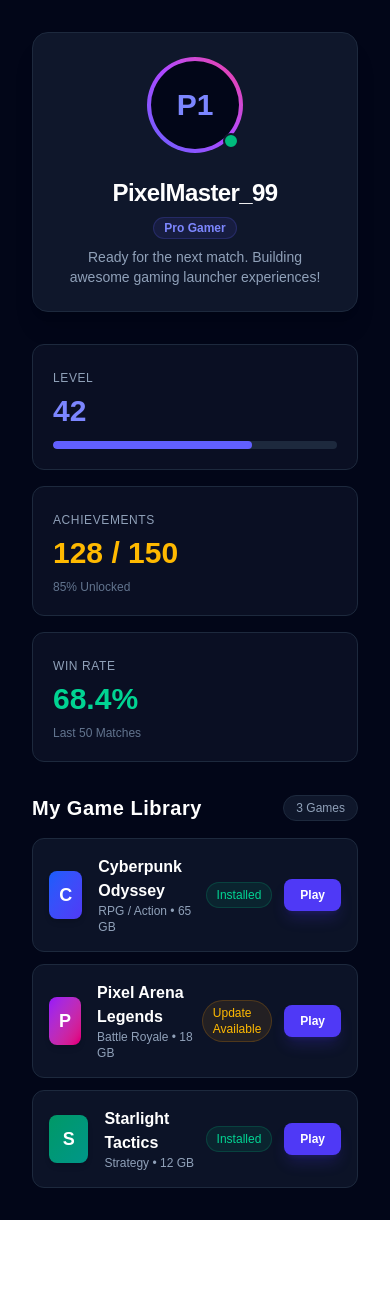
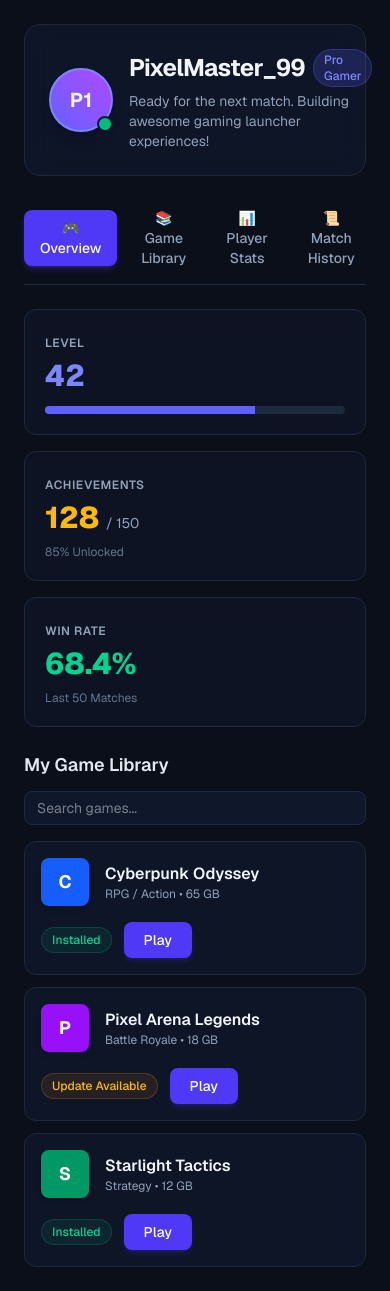
Before and after one commit to mrhlaingdev/pixel-forge-launcher, a Next.js app: page / in a window 390 px wide. Before the commit the page ends 1220 px from the top, so only its background shows below. Built offline with nearby package versions, Linux system fonts and the light colour scheme.

Commit message:
feat: Add full interactive navigation tabs and responsive game state controls

```diff
--- a/app/page.tsx
+++ b/app/page.tsx
@@ -1,142 +1,275 @@
-'use client';
+"use client";
 
-import { useState } from 'react';
+import { useState, useEffect } from "react";
+
+interface Game {
+  id: string;
+  title: string;
+  genre: string;
+  size: string;
+  status: "Installed" | "Update Available" | "Not Installed";
+  color: string;
+  initials: string;
+}
+
+const GAMES: Game[] = [
+  { id: "1", title: "Cyberpunk Odyssey", genre: "RPG / Action", size: "65 GB", status: "Installed", color: "bg-blue-600", initials: "C" },
+  { id: "2", title: "Pixel Arena Legends", genre: "Battle Royale", size: "18 GB", status: "Update Available", color: "bg-purple-600", initials: "P" },
+  { id: "3", title: "Starlight Tactics", genre: "Strategy", size: "12 GB", status: "Installed", color: "bg-emerald-600", initials: "S" },
+];
 
 export default function Home() {
-  const [launchingId, setLaunchingId] = useState<number | null>(null);
-  const [progress, setProgress] = useState<number>(0);
+  const [activeTab, setActiveTab] = useState<"overview" | "library" | "stats" | "history">("overview");
+  const [launchingId, setLaunchingId] = useState<string | null>(null);
+  const [launchProgress, setLaunchProgress] = useState(0);
+  const [activeGame, setActiveGame] = useState<string | null>(null);
+  const [notification, setNotification] = useState<string | null>(null);
+  const [searchQuery, setSearchQuery] = useState("");
 
-  const games = [
-    { id: 1, title: "Cyberpunk Odyssey", genre: "RPG / Action", status: "Installed", size: "65 GB", color: "from-blue-600 to-indigo-600" },
-    { id: 2, title: "Pixel Arena Legends", genre: "Battle Royale", status: "Update Available", size: "18 GB", color: "from-purple-600 to-pink-600" },
-    { id: 3, title: "Starlight Tactics", genre: "Strategy", status: "Installed", size: "12 GB", color: "from-emerald-600 to-teal-600" },
-  ];
-
-  const handleLaunch = (id: number) => {
+  const handleLaunch = (id: string, title: string) => {
+    if (launchingId || activeGame === id) return;
     setLaunchingId(id);
-    setProgress(0);
+    setLaunchProgress(0);
 
     const interval = setInterval(() => {
-      setProgress((prev) => {
+      setLaunchProgress((prev) => {
         if (prev >= 100) {
           clearInterval(interval);
-          setTimeout(() => {
           setLaunchingId(null);
-            setProgress(0);
-          }, 1000);
+          setActiveGame(id);
+          showToast(`🚀 ${title} launched successfully!`);
           return 100;
         }
-        return prev + 20;
+        return prev + 25;
       });
-    }, 300);
+    }, 400);
   };
 
+  const handleStopGame = (title: string) => {
+    setActiveGame(null);
+    showToast(`🛑 ${title} has been closed.`);
+  };
+
+  const showToast = (msg: string) => {
+    setNotification(msg);
+    setTimeout(() => setNotification(null), 3000);
+  };
+
+  const filteredGames = GAMES.filter(
+    (g) =>
+      g.title.toLowerCase().includes(searchQuery.toLowerCase()) ||
+      g.genre.toLowerCase().includes(searchQuery.toLowerCase())
+  );
+
   return (
-    <main className="min-h-screen bg-slate-950 text-slate-100 p-8">
-      <div className="max-w-4xl mx-auto space-y-8">
-        {/* Header / Player Profile Section */}
-        <section className="bg-slate-900 border border-slate-800 rounded-2xl p-6 shadow-xl">
-          <div className="flex flex-col sm:flex-row items-center gap-6">
+    <main className="min-h-screen bg-[#0b0f19] text-slate-100 p-6 md:p-10 font-sans">
+      <div className="max-w-5xl mx-auto space-y-6">
+
+        {/* Notification Toast */}
+        {notification && (
+          <div className="fixed top-5 right-5 bg-indigo-600 text-white px-5 py-3 rounded-lg shadow-lg border border-indigo-400 transition-all z-50">
+            {notification}
+          </div>
+        )}
+
+        {/* Header Section */}
+        <header className="flex flex-col md:flex-row md:items-center justify-between gap-4 bg-slate-900/80 p-6 rounded-2xl border border-slate-800 backdrop-blur-md">
+          <div className="flex items-center gap-4">
             <div className="relative">
-              <div className="w-24 h-24 rounded-full bg-gradient-to-tr from-indigo-500 via-purple-500 to-pink-500 p-1">
-                <div className="w-full h-full bg-slate-950 rounded-full flex items-center justify-center overflow-hidden">
-                  <span className="text-3xl font-bold text-indigo-400">P1</span>
+              <div className="w-16 h-16 rounded-full bg-gradient-to-tr from-indigo-500 to-purple-500 flex items-center justify-center text-xl font-bold border-2 border-indigo-400 shadow-lg">
+                P1
               </div>
+              <span className="absolute bottom-0 right-0 w-4 h-4 bg-emerald-500 border-2 border-slate-900 rounded-full" />
             </div>
-              <span className="absolute bottom-1 right-1 w-4 h-4 bg-emerald-500 border-2 border-slate-900 rounded-full"></span>
-            </div>
-
-            <div className="flex-1 text-center sm:text-left space-y-2">
-              <div className="flex flex-col sm:flex-row sm:items-center gap-2">
-                <h1 className="text-2xl font-bold tracking-tight text-white">PixelMaster_99</h1>
-                <span className="inline-block px-2.5 py-0.5 text-xs font-semibold bg-indigo-500/10 text-indigo-400 border border-indigo-500/20 rounded-full w-fit mx-auto sm:mx-0">
+            <div>
+              <div className="flex items-center gap-2">
+                <h1 className="text-2xl font-bold tracking-tight">PixelMaster_99</h1>
+                <span className="text-xs bg-indigo-500/20 text-indigo-400 px-2.5 py-0.5 rounded-full font-medium border border-indigo-500/30">
                   Pro Gamer
                 </span>
               </div>
-              <p className="text-sm text-slate-400">
+              <p className="text-sm text-slate-400 mt-1">
                 Ready for the next match. Building awesome gaming launcher experiences!
               </p>
             </div>
           </div>
-        </section>
+        </header>
 
-        {/* Player Stats Section */}
-        <section className="grid grid-cols-1 md:grid-cols-3 gap-4">
-          <div className="bg-slate-900/60 border border-slate-800 p-5 rounded-xl">
-            <span className="text-xs text-slate-400 font-medium uppercase tracking-wider">Level</span>
+        {/* Navigation Tabs (Interactivity Core) */}
+        <nav className="flex items-center gap-2 border-b border-slate-800 pb-2">
+          {(["overview", "library", "stats", "history"] as const).map((tab) => (
+            <button
+              key={tab}
+              onClick={() => setActiveTab(tab)}
+              className={`px-4 py-2 rounded-lg text-sm font-medium transition-all capitalize ${
+                activeTab === tab
+                  ? "bg-indigo-600 text-white shadow-md shadow-indigo-600/30"
+                  : "text-slate-400 hover:text-white hover:bg-slate-800/50"
+              }`}
+            >
+              {tab === "overview" && "🎮 Overview"}
+              {tab === "library" && "📚 Game Library"}
+              {tab === "stats" && "📊 Player Stats"}
+              {tab === "history" && "📜 Match History"}
+            </button>
+          ))}
+        </nav>
+
+        {/* Tab Content: OVERVIEW / LIBRARY */}
+        {(activeTab === "overview" || activeTab === "library") && (
+          <section className="space-y-6">
+
+            {/* Quick Stats Grid */}
+            <div className="grid grid-cols-1 md:grid-cols-3 gap-4">
+              <div className="bg-slate-900/60 p-5 rounded-xl border border-slate-800 hover:border-slate-700 transition">
+                <span className="text-xs font-semibold text-slate-400 tracking-wider uppercase">Level</span>
                 <div className="text-3xl font-extrabold text-indigo-400 mt-1">42</div>
                 <div className="w-full bg-slate-800 h-2 rounded-full mt-3 overflow-hidden">
-              <div className="bg-indigo-500 h-full w-[70%] rounded-full"></div>
+                  <div className="bg-indigo-500 h-full w-[70%]" />
                 </div>
               </div>
 
-          <div className="bg-slate-900/60 border border-slate-800 p-5 rounded-xl">
-            <span className="text-xs text-slate-400 font-medium uppercase tracking-wider">Achievements</span>
-            <div className="text-3xl font-extrabold text-amber-400 mt-1">128 / 150</div>
+              <div className="bg-slate-900/60 p-5 rounded-xl border border-slate-800 hover:border-slate-700 transition">
+                <span className="text-xs font-semibold text-slate-400 tracking-wider uppercase">Achievements</span>
+                <div className="text-3xl font-extrabold text-amber-400 mt-1">128 <span className="text-sm font-normal text-slate-400">/ 150</span></div>
                 <p className="text-xs text-slate-500 mt-2">85% Unlocked</p>
               </div>
 
-          <div className="bg-slate-900/60 border border-slate-800 p-5 rounded-xl">
-            <span className="text-xs text-slate-400 font-medium uppercase tracking-wider">Win Rate</span>
+              <div className="bg-slate-900/60 p-5 rounded-xl border border-slate-800 hover:border-slate-700 transition">
+                <span className="text-xs font-semibold text-slate-400 tracking-wider uppercase">Win Rate</span>
                 <div className="text-3xl font-extrabold text-emerald-400 mt-1">68.4%</div>
                 <p className="text-xs text-slate-500 mt-2">Last 50 Matches</p>
               </div>
-        </section>
+            </div>
 
             {/* Game Library Section */}
-        <section className="space-y-4">
-          <div className="flex items-center justify-between">
-            <h2 className="text-xl font-bold text-white tracking-wide">My Game Library</h2>
-            <span className="text-xs text-slate-400 bg-slate-900 border border-slate-800 px-3 py-1 rounded-full">3 Games</span>
+            <div className="space-y-4">
+              <div className="flex flex-col sm:flex-row sm:items-center justify-between gap-3">
+                <h2 className="text-lg font-semibold text-slate-200">My Game Library</h2>
+                <input
+                  type="text"
+                  placeholder="Search games..."
+                  value={searchQuery}
+                  onChange={(e) => setSearchQuery(e.target.value)}
+                  className="bg-slate-900 border border-slate-800 rounded-lg px-3 py-1.5 text-sm focus:outline-none focus:border-indigo-500 text-slate-200 w-full sm:w-64"
+                />
               </div>
 
-          <div className="grid grid-cols-1 gap-3">
-            {games.map((game) => (
-              <div key={game.id} className="bg-slate-900/80 border border-slate-800 hover:border-slate-700 p-4 rounded-xl flex flex-col gap-3 transition-all">
-                <div className="flex items-center justify-between">
+              <div className="space-y-3">
+                {filteredGames.map((game) => {
+                  const isLaunching = launchingId === game.id;
+                  const isPlaying = activeGame === game.id;
+
+                  return (
+                    <div
+                      key={game.id}
+                      className="bg-slate-900/80 p-4 rounded-xl border border-slate-800 flex flex-col md:flex-row md:items-center justify-between gap-4 hover:border-slate-700 transition"
+                    >
                       <div className="flex items-center gap-4">
-                    <div className={`w-12 h-12 rounded-lg bg-gradient-to-br ${game.color} flex items-center justify-center text-white font-bold text-lg shadow-md`}>
-                      {game.title.charAt(0)}
+                        <div className={`w-12 h-12 ${game.color} rounded-lg flex items-center justify-center font-bold text-lg text-white shadow-md`}>
+                          {game.initials}
                         </div>
                         <div>
-                      <h3 className="font-semibold text-white">{game.title}</h3>
+                          <h3 className="font-semibold text-slate-100">{game.title}</h3>
                           <p className="text-xs text-slate-400">{game.genre} • {game.size}</p>
                         </div>
                       </div>
 
                       <div className="flex items-center gap-3">
                         <span className={`text-xs px-2.5 py-1 rounded-full font-medium ${
-                      game.status === 'Installed' ? 'bg-emerald-500/10 text-emerald-400 border border-emerald-500/20' : 'bg-amber-500/10 text-amber-400 border border-amber-500/20'
+                          game.status === "Installed"
+                            ? "bg-emerald-500/10 text-emerald-400 border border-emerald-500/20"
+                            : "bg-amber-500/10 text-amber-400 border border-amber-500/20"
                         }`}>
                           {game.status}
                         </span>
+
+                        {isPlaying ? (
                           <button
-                      onClick={() => handleLaunch(game.id)}
-                      disabled={launchingId === game.id}
-                      className={`px-4 py-2 text-xs font-semibold rounded-lg transition-all shadow-lg ${
-                        launchingId === game.id
-                          ? 'bg-slate-700 text-slate-300 cursor-not-allowed'
-                          : 'bg-indigo-600 hover:bg-indigo-500 text-white shadow-indigo-600/20'
-                      }`}
+                            onClick={() => handleStopGame(game.title)}
+                            className="bg-red-600/80 hover:bg-red-600 text-white px-5 py-2 rounded-lg font-medium text-sm transition-all shadow-md animate-pulse"
                           >
-                      {launchingId === game.id ? 'Launching...' : 'Play'}
+                            Stop Playing
                           </button>
+                        ) : isLaunching ? (
+                          <div className="w-32 bg-slate-800 h-9 rounded-lg overflow-hidden border border-indigo-500/40 relative flex items-center justify-center">
+                            <div
+                              className="absolute left-0 top-0 bottom-0 bg-indigo-600 transition-all duration-300"
+                              style={{ width: `${launchProgress}%` }}
+                            />
+                            <span className="relative z-10 text-xs font-semibold text-white">
+                              Launching {launchProgress}%
+                            </span>
+                          </div>
+                        ) : (
+                          <button
+                            onClick={() => handleLaunch(game.id, game.title)}
+                            className="bg-indigo-600 hover:bg-indigo-500 text-white px-5 py-2 rounded-lg font-medium text-sm transition-all shadow-md shadow-indigo-600/20 active:scale-95"
+                          >
+                            Play
+                          </button>
+                        )}
                       </div>
                     </div>
+                  );
+                })}
+              </div>
+            </div>
+          </section>
+        )}
 
-                {/* Progress bar when launching */}
-                {launchingId === game.id && (
-                  <div className="w-full bg-slate-800 h-1.5 rounded-full overflow-hidden transition-all">
-                    <div
-                      className="bg-gradient-to-r from-indigo-500 to-pink-500 h-full transition-all duration-300"
-                      style={{ width: `${progress}%` }}
-                    ></div>
+        {/* Tab Content: PLAYER STATS */}
+        {activeTab === "stats" && (
+          <section className="bg-slate-900/80 p-6 rounded-2xl border border-slate-800 space-y-4">
+            <h2 className="text-xl font-bold text-slate-100">Detailed Player Statistics</h2>
+            <div className="grid grid-cols-2 md:grid-cols-4 gap-4 pt-2">
+              <div className="p-4 bg-slate-800/40 rounded-xl border border-slate-800">
+                <p className="text-xs text-slate-400">Total Hours Played</p>
+                <p className="text-2xl font-bold text-indigo-400 mt-1">342 hrs</p>
               </div>
+              <div className="p-4 bg-slate-800/40 rounded-xl border border-slate-800">
+                <p className="text-xs text-slate-400">K/D Ratio</p>
+                <p className="text-2xl font-bold text-emerald-400 mt-1">2.45</p>
+              </div>
+              <div className="p-4 bg-slate-800/40 rounded-xl border border-slate-800">
+                <p className="text-xs text-slate-400">Current Streak</p>
+                <p className="text-2xl font-bold text-amber-400 mt-1">7 Wins</p>
+              </div>
+              <div className="p-4 bg-slate-800/40 rounded-xl border border-slate-800">
+                <p className="text-xs text-slate-400">Global Rank</p>
+                <p className="text-2xl font-bold text-purple-400 mt-1">#1,204</p>
+              </div>
+            </div>
+          </section>
         )}
+
+        {/* Tab Content: MATCH HISTORY */}
+        {activeTab === "history" && (
+          <section className="bg-slate-900/80 p-6 rounded-2xl border border-slate-800 space-y-4">
+            <h2 className="text-xl font-bold text-slate-100">Recent Match History</h2>
+            <div className="space-y-3">
+              {[
+                { game: "Cyberpunk Odyssey", result: "Victory", score: "+45 LP", time: "2 hours ago" },
+                { game: "Pixel Arena Legends", result: "Defeat", score: "-12 LP", time: "5 hours ago" },
+                { game: "Starlight Tactics", result: "Victory", score: "+30 LP", time: "1 day ago" },
+              ].map((m, idx) => (
+                <div key={idx} className="flex items-center justify-between p-3.5 bg-slate-800/30 rounded-xl border border-slate-800/80">
+                  <div>
+                    <p className="font-semibold text-slate-200">{m.game}</p>
+                    <p className="text-xs text-slate-500">{m.time}</p>
+                  </div>
+                  <div className="text-right">
+                    <span className={`text-sm font-bold ${m.result === "Victory" ? "text-emerald-400" : "text-rose-400"}`}>
+                      {m.result}
+                    </span>
+                    <p className="text-xs text-slate-400">{m.score}</p>
+                  </div>
                 </div>
               ))}
             </div>
           </section>
+        )}
+
       </div>
     </main>
   );
```
Lines whose indentation alone changed are shown as unchanged.
